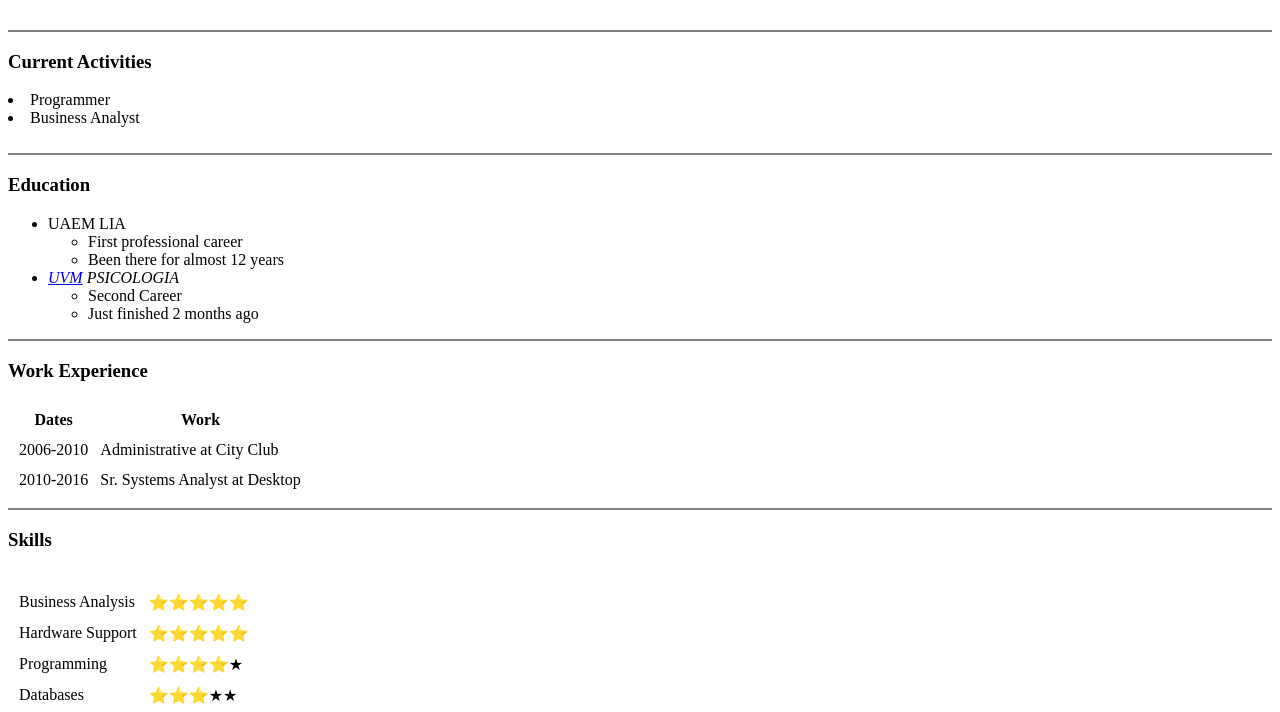
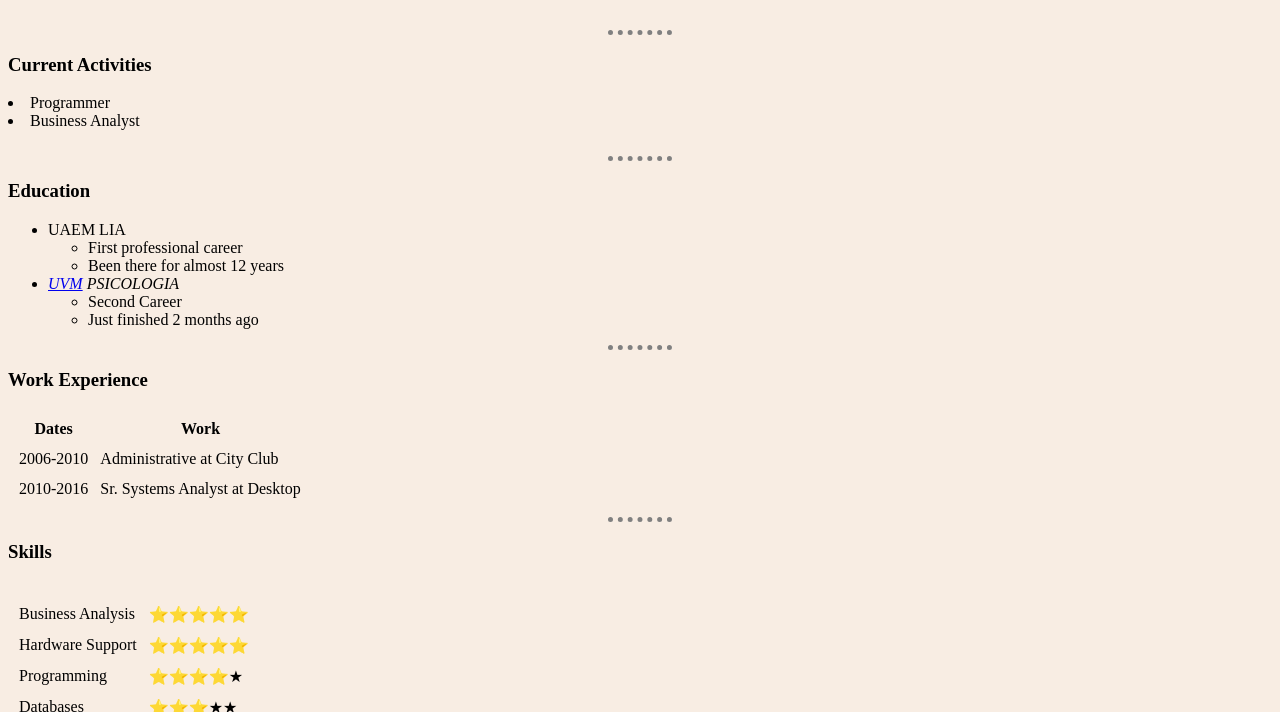
Before and after one commit to kyoiverson/cv, a plain HTML site: page index.html in a window 1280 px wide. Shown: the part 186-898 px from the top of the page. Drawn offline with Linux system fonts and the light colour scheme.

Commit message:
Internal CSS

```diff
--- a/index.html
+++ b/index.html
@@ -4,6 +4,20 @@
 <head>
   <meta charset="utf-8">
   <title>Cesar´s Personal Site</title>
+  <style>
+    body {
+      background-color: #F8EDE3;
+    }
+
+    hr {
+      border-style: none;
+      border-top-style: dotted;
+      border-color: grey;
+      border-width: 5px;
+      width: 5%;
+    }
+
+  </style>
 </head>
 
 <body>
@@ -17,12 +31,12 @@
       </td>
     </tr>
   </table>
-  <hr size=2 noshade>
+  <hr>
   <h3>Current Activities</h3>
   <li>Programmer</li>
   <li>Business Analyst</li>
   <br>
-  <hr size=2 noshade>
+  <hr>
   <h3>Education</h3>
   <ul>
     <li>UAEM LIA</li>
@@ -36,7 +50,7 @@
       <li>Just finished 2 months ago</li>
     </ul>
   </ul>
-  <hr size=2 noshade>
+  <hr>
   <h3>Work Experience</h3>
   <table cellspacing=10>
     <thead>
@@ -58,7 +72,7 @@
     <tfoot>
     </tfoot>
   </table>
-  <hr size=2 noshade>
+  <hr>
   <h3>Skills</h3>
   <table cellspacing=10>
     <thead>
```
